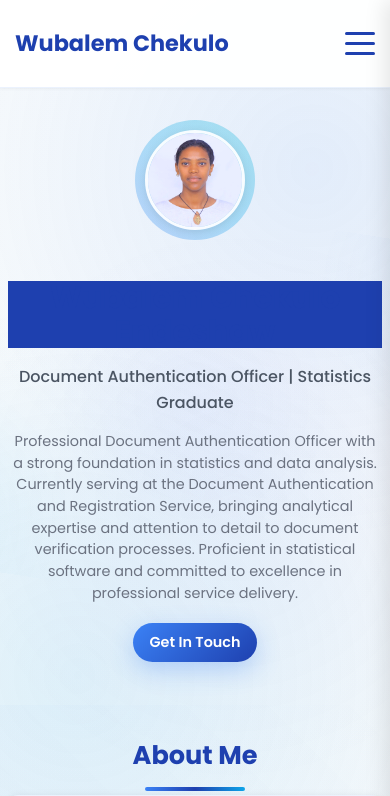
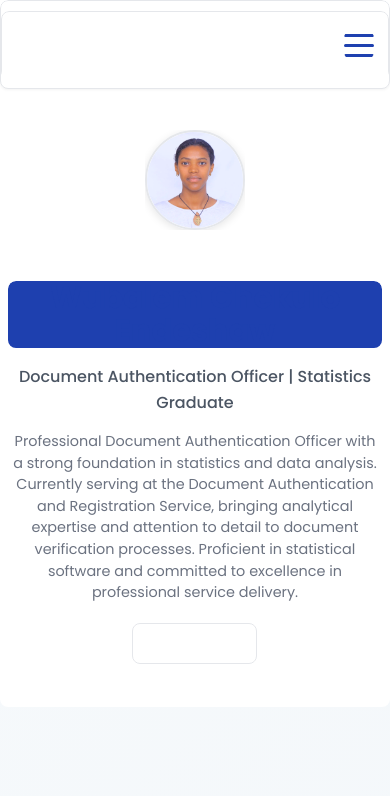
Before and after one commit to enate-24/miste-port, a React (Create React App) app: page / in a window 390 px wide. Shown: the top 796 px of the page. Built offline with nearby package versions, Linux system fonts and the light colour scheme.

Commit message:
Ultra-aggressive mobile performance optimization - disabled all animations and effects on mobile

```diff
--- a/src/App.css
+++ b/src/App.css
@@ -1663,8 +1663,24 @@ html {
   animation: textReveal 1.5s ease-in-out;
 }
 
-/* Mobile Animation Optimizations */
+/* Aggressive Mobile Performance Optimizations */
 @media (max-width: 768px) {
+  /* Disable ALL animations and transitions on mobile */
+  *,
+  *::before,
+  *::after {
+    animation-duration: 0s !important;
+    animation-delay: 0s !important;
+    transition-duration: 0s !important;
+    transition-delay: 0s !important;
+  }
+
+  /* Force hardware acceleration off for better battery life */
+  * {
+    transform: none !important;
+    will-change: auto !important;
+  }
+
   /* Disable heavy animations on mobile */
   .card::after,
   .btn::before,
@@ -1674,55 +1690,95 @@ html {
   .hero::before,
   .skills-grid::before,
   .contact-info::before,
-  .section::after {
+  .section::after,
+  .profile-photo-container::before {
     display: none !important;
   }
 
-  /* Reduce animation complexity */
-  .profile-photo-container::before {
-    animation: none !important;
-  }
-
-  /* Simplify hover effects */
+  /* Remove all hover effects */
   .card:hover,
   .btn:hover,
   .nav-link:hover,
   .achievement-stat:hover,
-  .contact-item:hover .contact-icon {
+  .contact-item:hover .contact-icon,
+  .profile-photo:hover,
+  .profile-photo-placeholder:hover,
+  .logo:hover,
+  .skill-list li:hover {
     transform: none !important;
-  }
-
-  /* Disable backdrop filters for better performance */
-  .navbar {
-    backdrop-filter: none !important;
-    background: rgba(255, 255, 255, 0.95) !important;
-  }
-
+    background: inherit !important;
+    color: inherit !important;
+    box-shadow: inherit !important;
+    padding: inherit !important;
+  }
+
+  /* Disable backdrop filters completely */
+  .navbar,
   .nav-menu {
     backdrop-filter: none !important;
-    background: rgba(255, 255, 255, 0.98) !important;
-  }
-
-  /* Reduce animation duration */
-  .float-animation,
-  .float-animation-reverse {
-    animation-duration: 8s !important;
-  }
-
-  /* Hide particle effects */
+    -webkit-backdrop-filter: none !important;
+    background: #ffffff !important;
+    border: 1px solid #e5e7eb !important;
+  }
+
+  /* Simplify all gradients to solid colors */
+  .hero h1,
+  .gradient-text,
+  .stat-number {
+    background: none !important;
+    -webkit-background-clip: unset !important;
+    -webkit-text-fill-color: unset !important;
+    background-clip: unset !important;
+    color: #1e40af !important;
+  }
+
+  /* Remove all box shadows */
+  .card,
+  .navbar.scrolled,
+  .profile-photo,
+  .profile-photo-placeholder,
+  .nav-menu,
+  .mobile-menu-overlay,
+  .experience-date,
+  .reference-quote {
+    box-shadow: none !important;
+    border: 1px solid #e5e7eb !important;
+  }
+
+  /* Disable particle effects and complex backgrounds */
   .particle,
   .floating-dots,
   .grid-pattern,
-  .wave-bg {
+  .wave-bg,
+  .animated-bg-orbs,
+  .geometric-shapes {
     display: none !important;
   }
 
-  /* Optimize scroll animations */
-  .fade-in-up,
-  .fade-in-left,
-  .fade-in-right,
-  .scale-in {
-    transition-duration: 0.4s !important;
+  /* Simplify borders and effects */
+  .nav-link::before,
+  .logo::after,
+  .skill-category h3::after {
+    display: none !important;
+  }
+
+  /* Remove complex pseudo-elements */
+  .reference-quote::before {
+    display: none !important;
+  }
+
+  /* Optimize images */
+  .profile-photo,
+  .profile-photo-placeholder {
+    border-radius: 50%;
+    border: 2px solid #e5e7eb !important;
+  }
+
+  /* Simplify navigation */
+  .nav-link.active {
+    color: #1e40af !important;
+    background: #f3f4f6 !important;
+    border-left: 3px solid #1e40af !important;
   }
 }
 
@@ -2466,3 +2522,101 @@ html {
     box-shadow: 0 2px 8px rgba(0, 0, 0, 0.1) !important;
   }
 }
+/* Ultra-aggressive mobile performance optimizations */
+@media (max-width: 768px) {
+  /* Force simple rendering */
+  * {
+    contain: layout style paint !important;
+  }
+
+  /* Disable all CSS filters */
+  * {
+    filter: none !important;
+    backdrop-filter: none !important;
+    -webkit-backdrop-filter: none !important;
+  }
+
+  /* Remove all text shadows and complex typography */
+  * {
+    text-shadow: none !important;
+  }
+
+  /* Simplify all borders */
+  * {
+    border-radius: 8px !important;
+  }
+
+  .profile-photo,
+  .profile-photo-placeholder {
+    border-radius: 50% !important;
+  }
+
+  /* Force flat design */
+  .card,
+  .btn,
+  .nav-menu,
+  .achievement-stat {
+    background: #ffffff !important;
+    border: 1px solid #e5e7eb !important;
+    box-shadow: none !important;
+  }
+
+  /* Optimize fonts */
+  * {
+    font-smooth: never !important;
+    -webkit-font-smoothing: none !important;
+    -moz-osx-font-smoothing: unset !important;
+  }
+
+  /* Disable complex layouts */
+  .grid,
+  .grid-2,
+  .grid-3,
+  .skills-grid,
+  .references-grid,
+  .contact-info {
+    display: block !important;
+  }
+
+  .grid > *,
+  .skills-grid > *,
+  .references-grid > *,
+  .contact-info > * {
+    margin-bottom: 1rem !important;
+    width: 100% !important;
+  }
+
+  /* Reduce visual complexity */
+  .hero {
+    background: #ffffff !important;
+  }
+
+  .section-alternate {
+    background: #f9fafb !important;
+  }
+
+  /* Optimize images */
+  img {
+    image-rendering: optimizeSpeed !important;
+  }
+}
+
+/* Battery saving mode */
+@media (max-width: 768px) and (prefers-reduced-motion: reduce) {
+  * {
+    animation: none !important;
+    transition: none !important;
+  }
+}
+
+/* Low memory optimization */
+@media (max-width: 768px) {
+  /* Reduce memory usage */
+  .hero::before,
+  .hero::after,
+  *::before,
+  *::after {
+    content: none !important;
+    display: none !important;
+  }
+}
--- a/src/components/AnimatedBackground.js
+++ b/src/components/AnimatedBackground.js
@@ -1,44 +1,45 @@
 import React, { useEffect, useState } from 'react';
 
 const AnimatedBackground = () => {
-  const [isVisible, setIsVisible] = useState(true);
-  const [isMobile, setIsMobile] = useState(false);
+  const [shouldRender, setShouldRender] = useState(false);
 
   useEffect(() => {
     // Check for reduced motion preference
     const prefersReducedMotion = window.matchMedia('(prefers-reduced-motion: reduce)').matches;
 
-    // Check if device is mobile
-    const checkMobile = () => {
-      return window.innerWidth <= 768 || /Android|webOS|iPhone|iPad|iPod|BlackBerry|IEMobile|Opera Mini/i.test(navigator.userAgent);
+    // Check if device is mobile or low-end
+    const isMobileOrLowEnd = () => {
+      // Mobile detection
+      if (window.innerWidth <= 768) return true;
+      if (/Android|webOS|iPhone|iPad|iPod|BlackBerry|IEMobile|Opera Mini/i.test(navigator.userAgent)) return true;
+
+      // Low-end device detection
+      if (navigator.hardwareConcurrency && navigator.hardwareConcurrency <= 2) return true;
+      if (navigator.deviceMemory && navigator.deviceMemory <= 2) return true;
+
+      return false;
     };
 
-    setIsMobile(checkMobile());
-    setIsVisible(!prefersReducedMotion);
+    // Only render on desktop with good performance
+    setShouldRender(!prefersReducedMotion && !isMobileOrLowEnd());
 
     // Update on resize
     const handleResize = () => {
-      setIsMobile(checkMobile());
+      setShouldRender(!prefersReducedMotion && !isMobileOrLowEnd());
     };
 
     window.addEventListener('resize', handleResize);
     return () => window.removeEventListener('resize', handleResize);
   }, []);
 
-  if (!isVisible || isMobile) return null;
+  // Don't render anything on mobile or low-end devices
+  if (!shouldRender) return null;
 
   return (
     <>
-      {/* Simplified background for better performance */}
+      {/* Minimal background effects for desktop only */}
       <div className="animated-bg-orbs">
         <div className="bg-orb bg-orb-1"></div>
-        <div className="bg-orb bg-orb-2"></div>
-      </div>
-
-      {/* Reduced geometric shapes */}
-      <div className="geometric-shapes">
-        <div className="shape shape-circle"></div>
-        <div className="shape shape-triangle"></div>
       </div>
     </>
   );
--- a/src/components/ProfileImage.js
+++ b/src/components/ProfileImage.js
@@ -1,11 +1,27 @@
 import React, { useState, useEffect, useMemo } from 'react';
 
 const ProfileImage = ({ className, alt }) => {
-  const [imageState, setImageState] = useState('loading'); // loading, loaded, error
+  const [imageState, setImageState] = useState('loading');
   const [currentSrc, setCurrentSrc] = useState('');
 
-  // Multiple image sources to try - memoized to prevent recreation
-  const imageSources = useMemo(() => [
+  // Check if device is mobile/low-end for simplified loading
+  const isMobileOrLowEnd = useMemo(() => {
+    if (typeof window === 'undefined') return false;
+
+    return window.innerWidth <= 768 ||
+           /Android|webOS|iPhone|iPad|iPod|BlackBerry|IEMobile|Opera Mini/i.test(navigator.userAgent) ||
+           (navigator.hardwareConcurrency && navigator.hardwareConcurrency <= 2) ||
+           (navigator.deviceMemory && navigator.deviceMemory <= 2);
+  }, []);
+
+  // Simplified image sources for mobile
+  const imageSources = useMemo(() => {
+    if (isMobileOrLowEnd) {
+      // Only try the most likely sources on mobile
+      return ['/profile.JPG', '/profile.jpg'];
+    }
+
+    return [
       // Try importing from assets first
       () => import('../assets/profile.JPG').then(module => module.default).catch(() => null),
       // Then try public folder paths
@@ -16,24 +32,46 @@ const ProfileImage = ({ className, alt }) => {
       // Try with different cases
       '/Profile.JPG',
       '/Profile.jpg'
-  ], []);
+    ];
+  }, [isMobileOrLowEnd]);
 
   useEffect(() => {
     const loadImage = async () => {
+      // On mobile, show placeholder immediately if no quick load
+      if (isMobileOrLowEnd) {
+        const quickTest = new Image();
+        quickTest.src = '/profile.JPG';
+
+        const timeout = setTimeout(() => {
+          setImageState('error');
+        }, 1000); // 1 second timeout on mobile
+
+        quickTest.onload = () => {
+          clearTimeout(timeout);
+          setCurrentSrc('/profile.JPG');
+          setImageState('loaded');
+        };
+
+        quickTest.onerror = () => {
+          clearTimeout(timeout);
+          setImageState('error');
+        };
+
+        return;
+      }
+
+      // Full loading logic for desktop
       for (const source of imageSources) {
         try {
           let src;
 
           if (typeof source === 'function') {
-            // Dynamic import
             src = await source();
             if (!src) continue;
           } else {
-            // Static path
             src = source;
           }
 
-          // Test if image loads
           const img = new Image();
           img.crossOrigin = 'anonymous';
 
@@ -43,24 +81,20 @@ const ProfileImage = ({ className, alt }) => {
             img.src = src;
           });
 
-          // If we get here, image loaded successfully
           setCurrentSrc(src);
           setImageState('loaded');
           return;
 
         } catch (error) {
-          console.log(`Failed to load image from: ${source}`);
           continue;
         }
       }
 
-      // If no image loaded, show error state
-      console.log('All image sources failed, showing placeholder');
       setImageState('error');
     };
 
     loadImage();
-  }, [imageSources]);
+  }, [imageSources, isMobileOrLowEnd]);
 
   if (imageState === 'error' || imageState === 'loading') {
     return (
@@ -77,10 +111,9 @@ const ProfileImage = ({ className, alt }) => {
       src={currentSrc}
       alt={alt}
       className={`${className} loaded`}
-      onError={() => {
-        console.log('Image error after loading, showing placeholder');
-        setImageState('error');
-      }}
+      loading="lazy"
+      decoding="async"
+      onError={() => setImageState('error')}
     />
   );
 };
```
Also changed, not shown: src/utils/animations.js (+57 -62 lines). Lines whose indentation alone changed are shown as unchanged.
